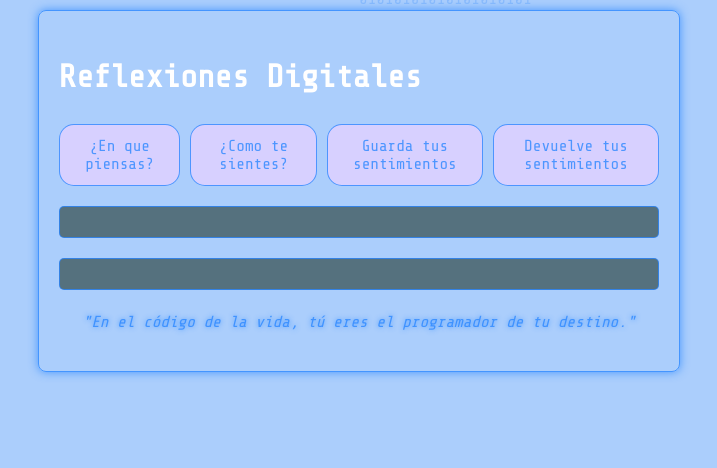
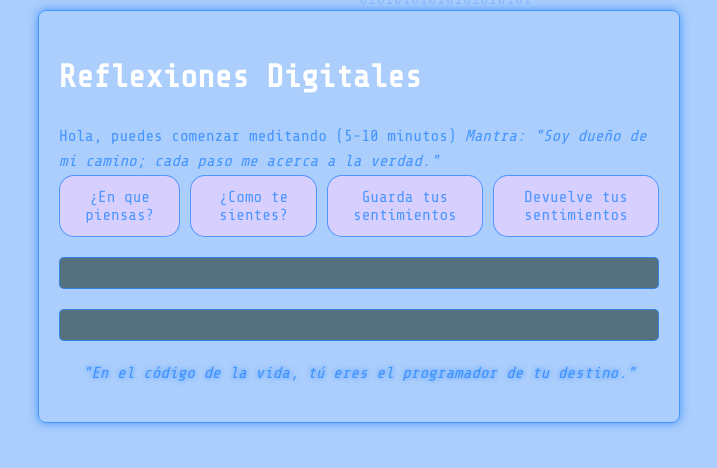
Before and after one commit to EdgarJTribaldo/reflechi, a website: page index.html in a window 1280 px wide. Shown: the whole page, without its empty margins (281-998 px from the left). Drawn offline with nearby package versions, Linux system fonts and the light colour scheme.

Commit message:
Separacion Css

```diff
--- a/index.html
+++ b/index.html
@@ -11,6 +11,10 @@
     <div class="matrix-bg"></div>
     <div class="container">
         <h1>Reflexiones Digitales</h1>
+        <div>
+            <span>Hola, puedes comenzar meditando (5-10 minutos)</span>
+            <i>Mantra: "Soy dueño de mi camino; cada paso me acerca a la verdad."</i>
+        </div>
         <div class="btn-group">
             <button id="logThoughtBtn">¿En que piensas?</button>
             <button id="logMoodBtn">¿Como te sientes?</button>
```
